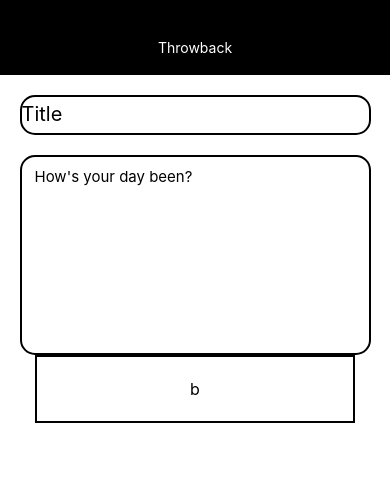
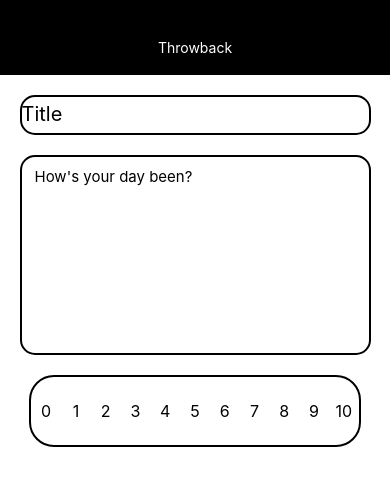
Before and after one commit to t2minht/throwback, a React Native app: screen / in a window 390 px wide. Shown: the top 486 px of the page. Built offline with nearby package versions, Linux system fonts and the light colour scheme.

Commit message:
all 10 buttons there now

```diff
--- a/components/Button.js
+++ b/components/Button.js
@@ -3,7 +3,7 @@ import { StyleSheet, View, Pressable, Text } from 'react-native';
 export default function Button({ label }) {
   return (
     <View style={styles.buttonContainer}>
-      <Pressable style={styles.button} onPress={() => alert('You pressed ' + {label} )}>
+      <Pressable style={styles.button} onPress={() => alert(JSON.stringify(label) )}>
         <Text style={styles.buttonLabel}>{label}</Text>
       </Pressable>
     </View>
@@ -12,17 +12,14 @@ export default function Button({ label }) {
 
 const styles = StyleSheet.create({
   buttonContainer: {
-    width: 320,
+    flex:1,
     height: 68,
-    marginHorizontal: 20,
     alignItems: 'center',
     justifyContent: 'center',
     padding: 3,
-    borderColor: '#000000',
-    borderWidth: '2px',
   },
   button: {
-    width: '100%',
+    flex:1,
     height: '100%',
     alignItems: 'center',
     justifyContent: 'center',
--- a/components/SliderBar.js
+++ b/components/SliderBar.js
@@ -2,25 +2,45 @@ import { StyleSheet, Text, View, Pressable } from 'react-native';
 import Button from './Button';
 
 export default function SliderBar() {
+    const x = 0;
+
     return (
         <View style={[styles.container, {flexDirection: 'row'} ]}>
-            <Button label = "a"/>
-            <Button label = "b"/>
-            <Button label = "c"/>
+            <Button label = {0} style={styles.button}/>
+            <Button label = {1} style={styles.button}/>
+            <Button label = {2} style={styles.button}/>
+            <Button label = {3} style={styles.button}/>
+            <Button label = {4} style={styles.button}/>
+            <Button label = {5} style={styles.button}/>
+            <Button label = {6} style={styles.button}/>
+            <Button label = {7} style={styles.button}/>
+            <Button label = {8} style={styles.button}/>
+            <Button label = {9} style={styles.button}/>
+            <Button label = {10} style={styles.button}/>
         </View>
     );
 }
 
   const styles = StyleSheet.create({
     container: {
-        flex: 1,
+        marginTop: 20,
+        width:'85%',
+        borderColor: '#000000',
+        borderWidth: '2px',
+        borderRadius: 25
+    },
+    leftbutton:{
+
     },
     button: {
-        borderRadius: 10,
+        flex: 1,
         width: '100%',
         height: '100%',
         alignItems: 'center',
         justifyContent: 'center',
         flexDirection: 'row',
     },
+    rightbutton:{
+
+    },
   });
```
